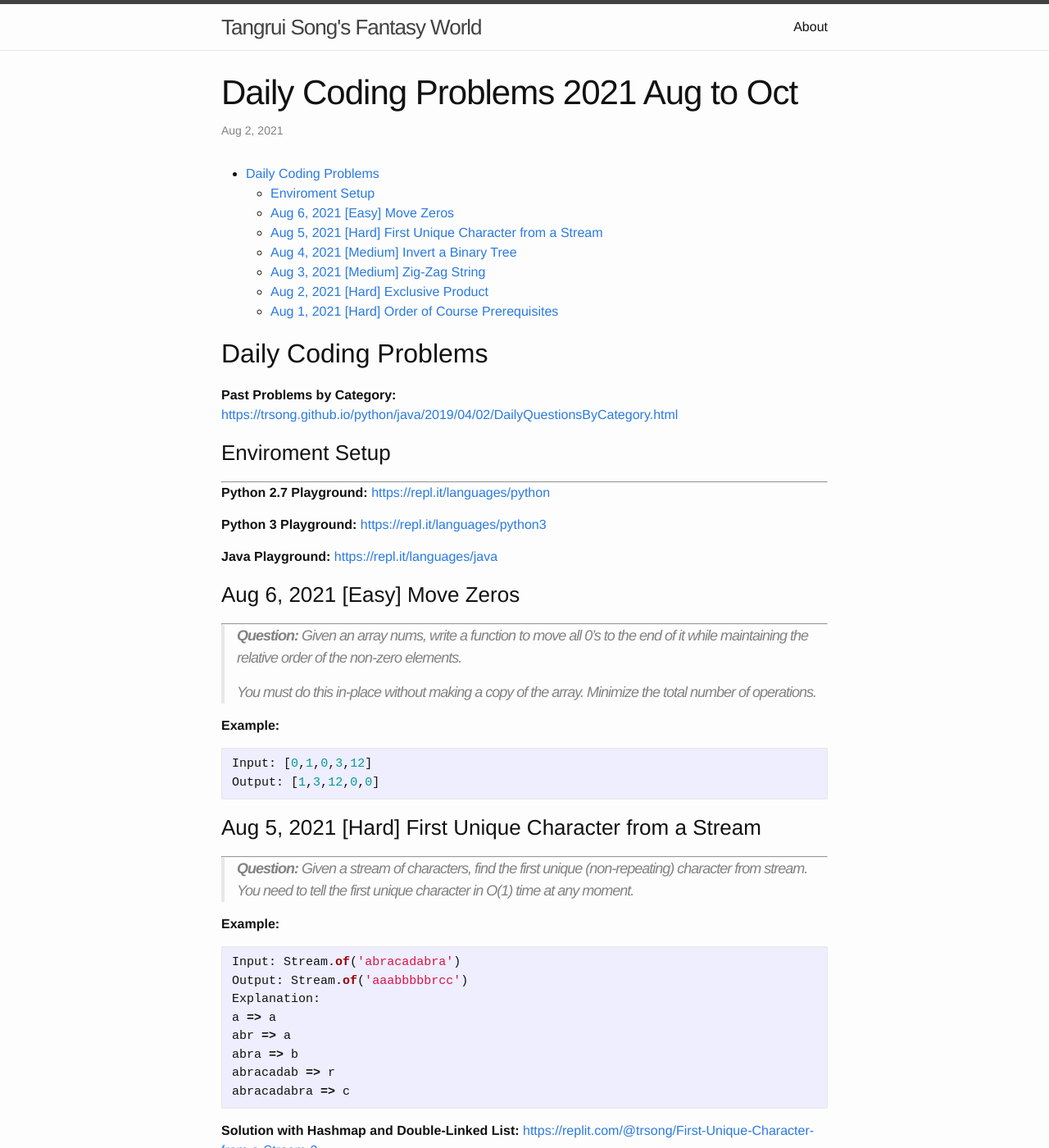
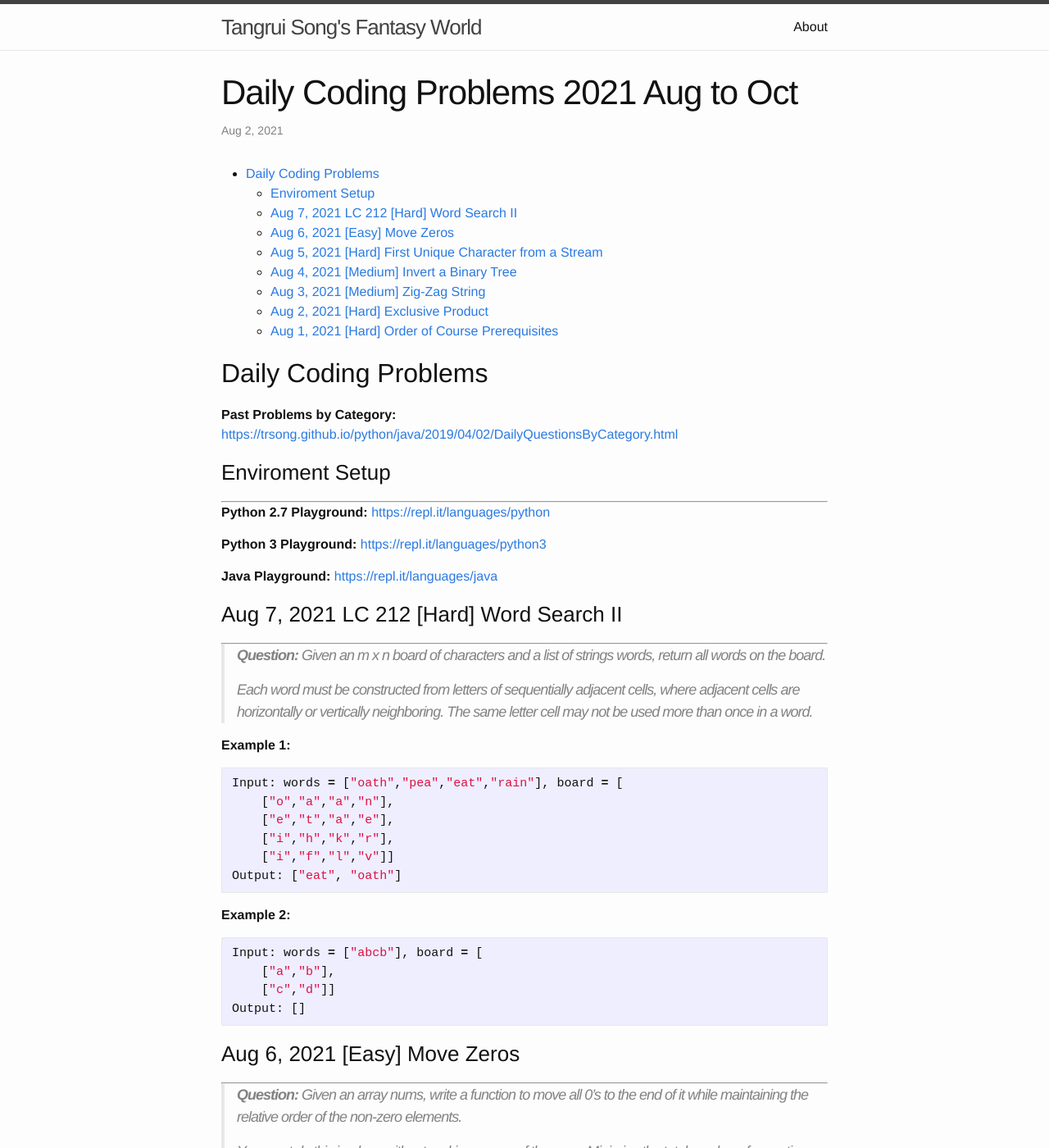
Before and after one commit to trsong/trsong.github.io, a Jekyll site: the page built from _posts/2021-08-01-DailyQuestionsAug.md, in a window 1280 px wide and 1400 px high. Shown: the whole window at 82% size. Built offline with Jekyll 4.4.1, drawn with Linux system fonts in a browser that asks for light colours.

Commit message:
Add Aug 7 question

````diff
--- a/_posts/2021-08-01-DailyQuestionsAug.md
+++ b/_posts/2021-08-01-DailyQuestionsAug.md
@@ -20,6 +20,30 @@ categories: Python/Java
 
 **Java Playground:** [https://repl.it/languages/java](https://repl.it/languages/java)
 
+
+### Aug 7, 2021 LC 212 \[Hard\] Word Search II
+---
+> **Question:** Given an m x n board of characters and a list of strings words, return all words on the board.
+>
+> Each word must be constructed from letters of sequentially adjacent cells, where adjacent cells are horizontally or vertically neighboring. The same letter cell may not be used more than once in a word.
+
+**Example 1:**
+```py
+Input: words = ["oath","pea","eat","rain"], board = [
+    ["o","a","a","n"],
+    ["e","t","a","e"],
+    ["i","h","k","r"],
+    ["i","f","l","v"]]
+Output: ["eat", "oath"]
+```
+
+**Example 2:**
+```py
+Input: words = ["abcb"], board = [
+    ["a","b"],
+    ["c","d"]]
+Output: []
+```
 
 ### Aug 6, 2021 \[Easy\] Move Zeros
 ---
````
